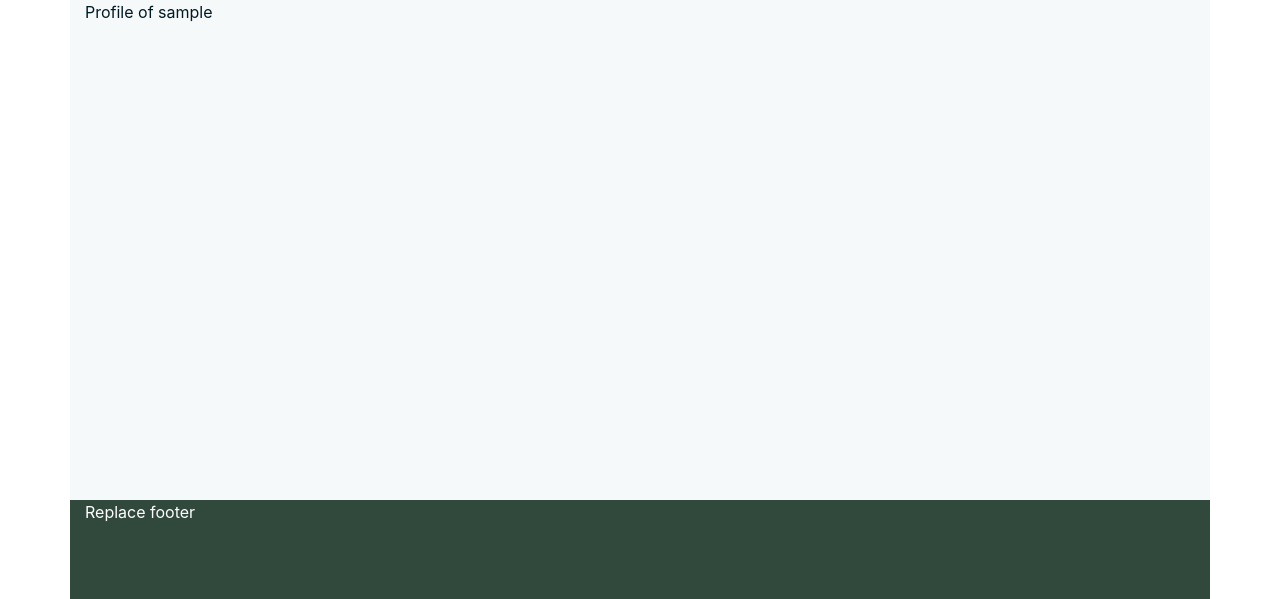
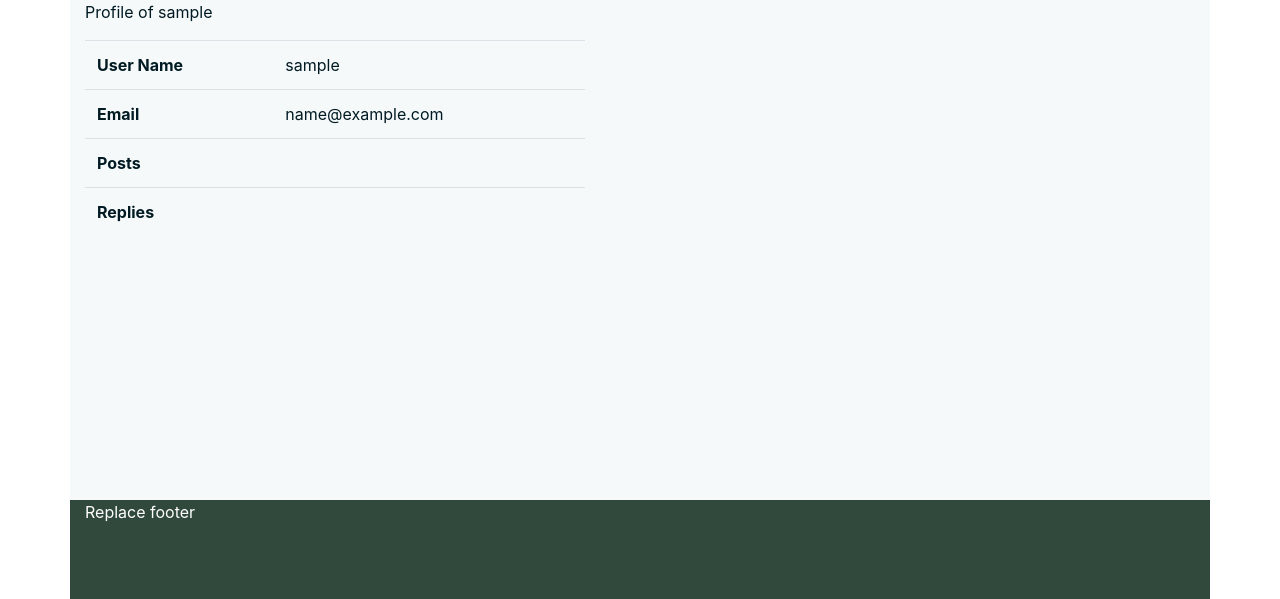
Before and after one commit to SH-anonta/Discussion-Forum, a Django app: template forum/templates/forum/user_detail.html in a window 1280 px wide. Shown: the part 90-689 px from the top of the page. Run offline with Django 3.2, Linux system fonts and the light colour scheme; the template is opened without the code that fills it: values that come from a table or form of the project are taken from there, others are empty; the visitor is signed in with stand-in values (Sample User, id 1); data comes from the database, SQL or seed files in the repository; some libraries are stand-ins or nearby versions.

Commit message:
Add new elements in user detail template
Find and fix bug in post_table and post_table_for_board_posts fragments
link to author was broken due to using id of userprofile instead of the user itself

```diff
--- a/forum/templates/forum/fragments/posts_table.html
+++ b/forum/templates/forum/fragments/posts_table.html
@@ -15,7 +15,7 @@
             <a class="PostLink" href="{%url 'forum:post_detail' post.pk%}">{{post.title}}</a>
         </td>
         <td>
-            <a href="{%url 'forum:user_detail' post.creator.pk%}">
+            <a href="{%url 'forum:user_detail' post.creator.user.pk%}">
                 {{post.creator.user.username}}
             </a>
 
--- a/forum/templates/forum/fragments/posts_table_for_board.html
+++ b/forum/templates/forum/fragments/posts_table_for_board.html
@@ -14,7 +14,7 @@
             <a class="PostLink" href="{%url 'forum:post_detail' post.pk%}">{{post.title}}</a>
         </td>
         <td>
-            <a href="{%url 'forum:user_detail' post.creator.pk%}">
+            <a href="{%url 'forum:user_detail' post.creator.user.pk%}">
                 {{post.creator.user.username}}
             </a>
 
--- a/forum/templates/forum/user_detail.html
+++ b/forum/templates/forum/user_detail.html
@@ -10,9 +10,47 @@
     <div class="row">
         <div class="col-sm-12">
             <p>Profile of {{user_profile.username}}</p>
+
+            <table id="UserDataTable" class="table">
+                <tr>
+                    <td>User Name</td>
+                    <td>{{user_profile.username}}</td>
+                </tr>
+                {%if user.is_staff or user == user_profile%}
+                <tr>
+                    <td>Email</td>
+                    <td>{{user_profile.email}}</td>
+                </tr>
+                {%endif%}
+
+                <tr>
+                    <td>Posts</td>
+                    <td>{{user_profile.userprofile.postCount}}</td>
+                </tr>
+
+                <tr>
+                    <td>Replies</td>
+                    <td>{{user_profile.userprofile.replyCount}}</td>
+                </tr>
+
+            </table>
+
         </div>
     </div>
 
 </div>
 
 {%endblock%}
+
+{%block PageStyles%}
+    <style>
+        #UserDataTable{
+/*            table-layout: fixed;*/
+            max-width: 500px;
+        }
+
+        #UserDataTable td:first-child{
+            font-weight: bold;
+        }
+    </style>
+{%endblock%}
```
Also changed, not shown: forum/models.py (+9 -0 lines).
